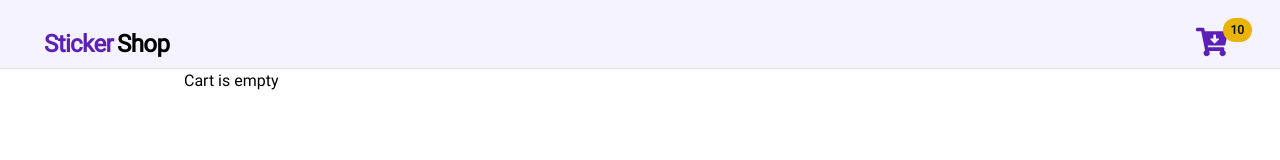
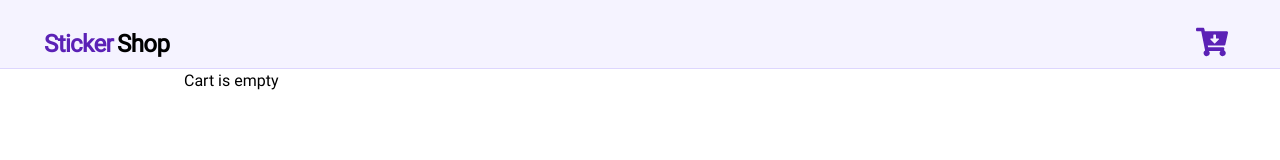
Before and after one commit to sahar-ghasemi/sticker-shop, a React (Vite) app: page /cart in a window 1280 px wide. Shown: the top 160 px of the page. Built offline with nearby package versions, Linux system fonts and the light colour scheme; data requests are answered from the project's data file.

Commit message:
show Item count in Navbar

```diff
--- a/src/components/NavBar.jsx
+++ b/src/components/NavBar.jsx
@@ -1,7 +1,9 @@
 import { FaCartArrowDown } from "react-icons/fa";
+import { useSelector } from "react-redux";
 import { Link } from "react-router-dom";
 
 const NavBar = () => {
+  const {cartItems}=useSelector((state)=>state.cart);
   return (
     <header className="border-b border-light sticky top-0 z-20 bg-white ">
       <div className="flex items-center justify-between max-w-full px-6 pb-2 pt-4 md:pt-6 mx-5">
@@ -14,9 +16,10 @@ const NavBar = () => {
         </Link>
         <Link to="/cart" className="relative ">
         <FaCartArrowDown size="2em" className="text-primary mr-2"/>
-          <div className="absolute top-0 right-0 text-xs bg-yellow text-gray-900 font-semibold rounded-full px-2 py-1 transform translate-x-4 -translate-y-2">
-            10
-          </div>
+        {cartItems.length===0?null:(   <div className="absolute top-0 right-0 text-xs bg-yellow text-gray-900 font-semibold rounded-full px-2 py-1 transform translate-x-4 -translate-y-2">
+           { cartItems.length}
+          </div>)}
+
         </Link>
       </div>
     </header>
```
